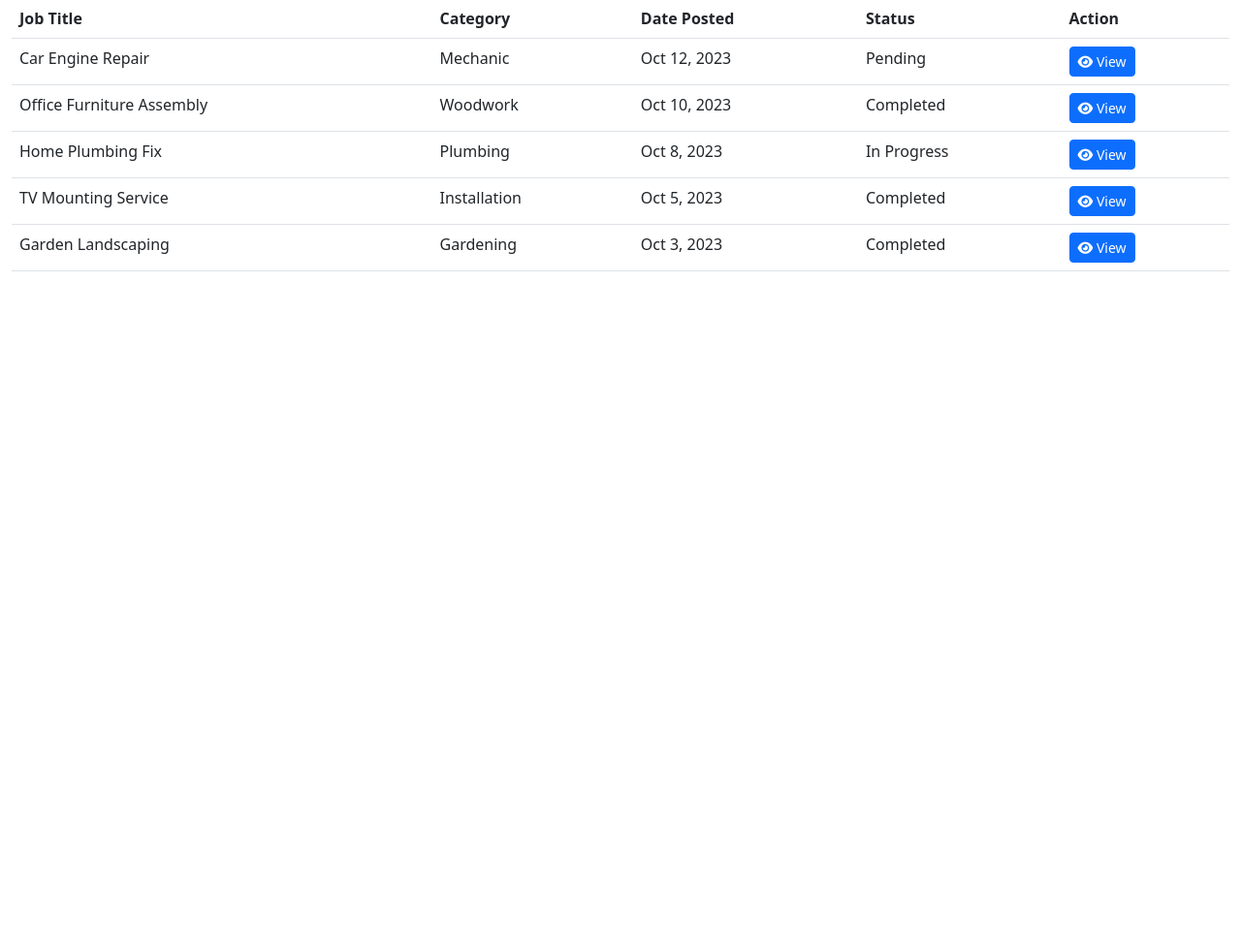
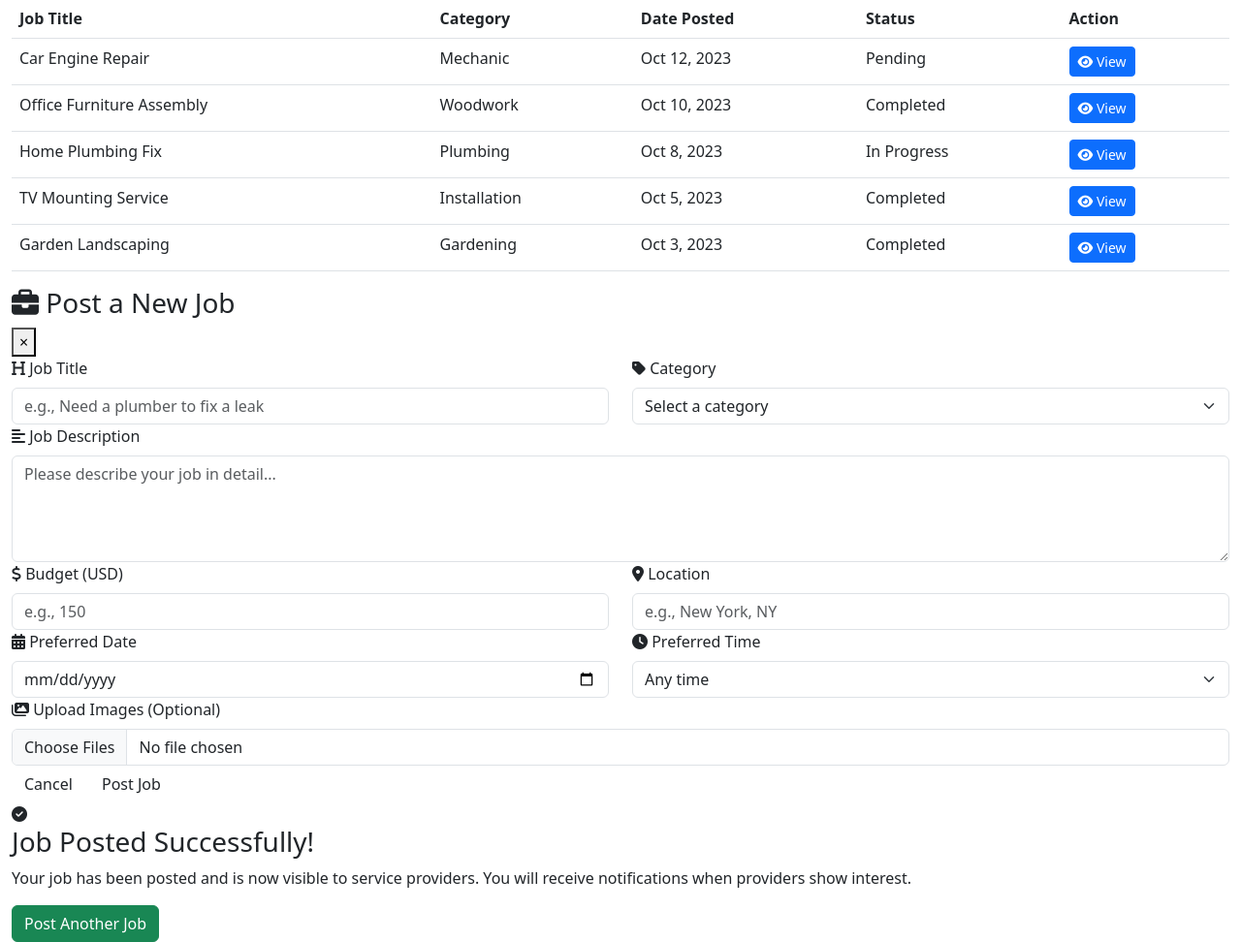
Before and after one commit to yashodha-gunawardana/QuickFix-API, a Spring Boot app: page /customerDashboard.html in a window 1280 px wide. Shown: the part 1227-2199 px from the top of the page at 97% size. Before the commit the page ends 1507 px from the top, so only its background shows below. Run offline with Spring Boot 4, Linux system fonts and the light colour scheme.

Commit message:
Implement the post job page with a form for job title, category, description, budget, location, date, time, and image upload, plus a success message section

```diff
--- a/src/main/resources/static/customerDashboard.html
+++ b/src/main/resources/static/customerDashboard.html
@@ -227,6 +227,104 @@
             </div>
         </div>
     </div>
+
+    <!-- Post Job Page -->
+    <div class="page-content" id="post-job">
+        <div class="container-fluid">
+            <!-- Post Job Form -->
+            <div class="post-job-form">
+                <div class="form-header">
+                    <h3><i class="fas fa-briefcase"></i> Post a New Job</h3>
+                    <button class="close-form" id="close-form">&times;</button>
+                </div>
+                <form id="job-form">
+                    <div class="row">
+                        <div class="col-md-6">
+                            <div class="form-group">
+                                <label class="form-label" for="job-title"><i class="fas fa-heading"></i> Job Title</label>
+                                <input type="text" class="form-control" id="job-title" placeholder="e.g., Need a plumber to fix a leak" required>
+                            </div>
+                        </div>
+                        <div class="col-md-6">
+                            <div class="form-group">
+                                <label class="form-label" for="job-category"><i class="fas fa-tag"></i> Category</label>
+                                <select class="form-select" id="job-category" required>
+                                    <option value="">Select a category</option>
+                                    <option value="plumbing">Plumbing</option>
+                                    <option value="electrical">Electrical</option>
+                                    <option value="carpentry">Carpentry</option>
+                                    <option value="cleaning">Cleaning</option>
+                                    <option value="painting">Painting</option>
+                                    <option value="moving">Moving & Transport</option>
+                                    <option value="other">Other</option>
+                                </select>
+                            </div>
+                        </div>
+                    </div>
+
+                    <div class="form-group">
+                        <label class="form-label" for="job-description"><i class="fas fa-align-left"></i> Job Description</label>
+                        <textarea class="form-control" id="job-description" rows="4" placeholder="Please describe your job in detail..." required></textarea>
+                    </div>
+
+                    <div class="row">
+                        <div class="col-md-6">
+                            <div class="form-group">
+                                <label class="form-label" for="job-budget"><i class="fas fa-dollar-sign"></i> Budget (USD)</label>
+                                <input type="number" class="form-control" id="job-budget" placeholder="e.g., 150" min="1">
+                            </div>
+                        </div>
+                        <div class="col-md-6">
+                            <div class="form-group">
+                                <label class="form-label" for="job-location"><i class="fas fa-map-marker-alt"></i> Location</label>
+                                <input type="text" class="form-control" id="job-location" placeholder="e.g., New York, NY" required>
+                            </div>
+                        </div>
+                    </div>
+
+                    <div class="row">
+                        <div class="col-md-6">
+                            <div class="form-group">
+                                <label class="form-label" for="job-date"><i class="fas fa-calendar-alt"></i> Preferred Date</label>
+                                <input type="date" class="form-control" id="job-date">
+                            </div>
+                        </div>
+                        <div class="col-md-6">
+                            <div class="form-group">
+                                <label class="form-label" for="job-time"><i class="fas fa-clock"></i> Preferred Time</label>
+                                <select class="form-select" id="job-time">
+                                    <option value="">Any time</option>
+                                    <option value="morning">Morning (8am - 12pm)</option>
+                                    <option value="afternoon">Afternoon (12pm - 5pm)</option>
+                                    <option value="evening">Evening (5pm - 9pm)</option>
+                                </select>
+                            </div>
+                        </div>
+                    </div>
+
+                    <div class="form-group">
+                        <label class="form-label" for="job-images"><i class="fas fa-images"></i> Upload Images (Optional)</label>
+                        <input type="file" class="form-control" id="job-images" multiple accept="image/*">
+                    </div>
+
+                    <div class="form-footer">
+                        <button type="button" class="btn btn-cancel-form" id="cancel-form">Cancel</button>
+                        <button type="submit" class="btn btn-submit">Post Job</button>
+                    </div>
+                </form>
+            </div>
+
+            <!-- Success Message (Initially Hidden) -->
+            <div id="success-message" class="success-message">
+                <div class="success-icon">
+                    <i class="fas fa-check-circle"></i>
+                </div>
+                <h3>Job Posted Successfully!</h3>
+                <p>Your job has been posted and is now visible to service providers. You will receive notifications when providers show interest.</p>
+                <button class="btn btn-success" id="post-another-job">Post Another Job</button>
+            </div>
+        </div>
+    </div>
 </div>
 
 </body>
```
